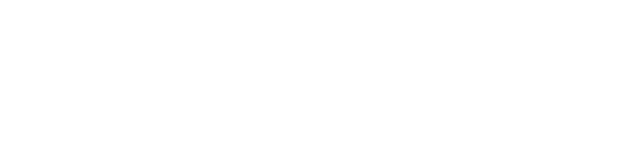
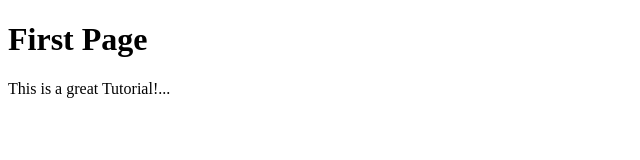
Before and after one commit to Randolph1911/git-course, a plain HTML site: page index.html in a window 1280 px wide. Shown: the whole page, without its empty margins (0-640 px from the left). Drawn offline with Linux system fonts and the light colour scheme.

Commit message:
Changed the index file.

```diff
--- a/index.html
+++ b/index.html
@@ -15,7 +15,8 @@
         <!--[if lt IE 7]>
             <p class="browsehappy">You are using an <strong>outdated</strong> browser. Please <a href="#">upgrade your browser</a> to improve your experience.</p>
         <![endif]-->
+        <h1>First Page</h1>
+        <p>This is a great Tutorial!...</p>
 
-        <script src="" async defer></script>
     </body>
 </html>
```
